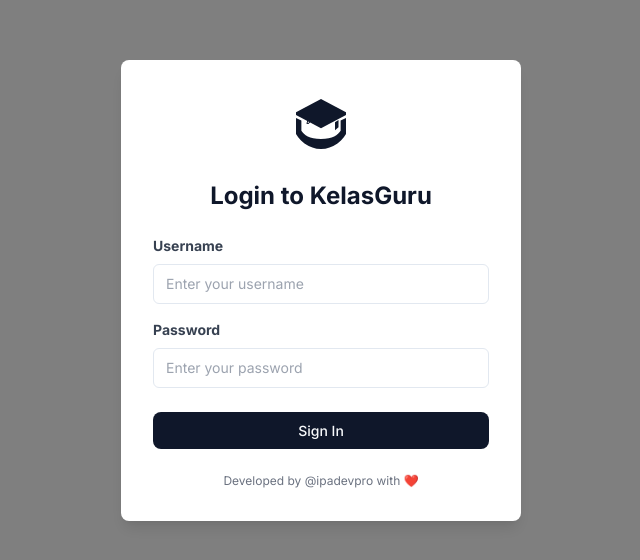
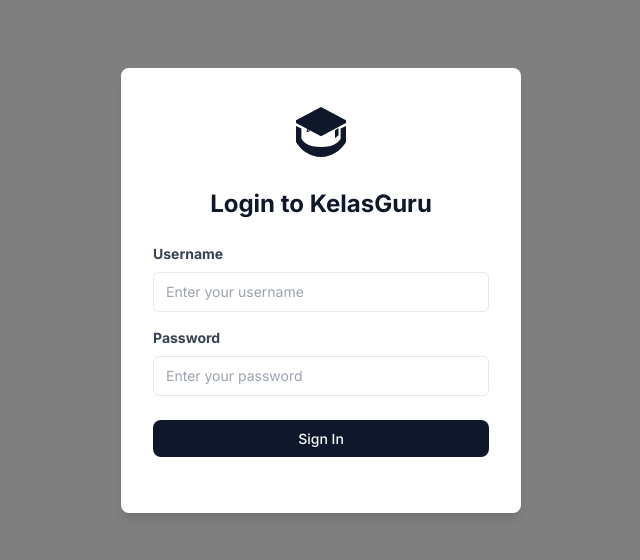
Before and after one commit to ridwanjuli/kelas-guru, a plain HTML site: page login.html in a window 1280 px wide. Shown: the part 110-670 px from the top of the page, without its empty margins (319-959 px from the left). Drawn offline with nearby package versions, Linux system fonts and the light colour scheme.

Commit message:
Update login.html

```diff
--- a/login.html
+++ b/login.html
@@ -109,7 +109,7 @@
             </form>
 
             <div class="mt-6 text-center text-xs text-gray-500">
-                Developed by @ipadevpro with ❤️
+
             </div>
         </div>
     </div>
```
